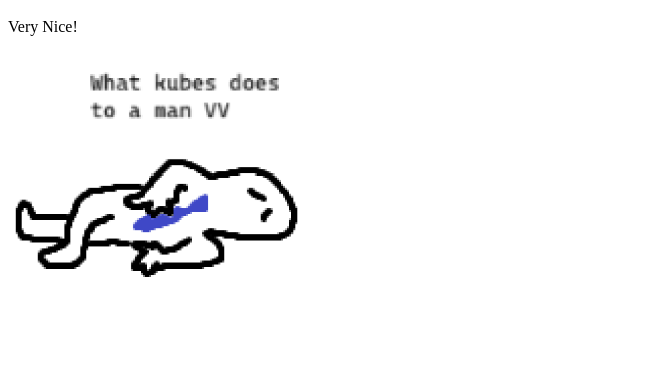
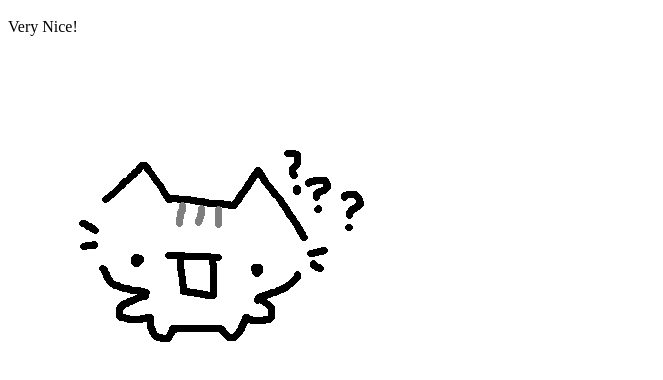
Before and after one commit to ItsMmmike/SYS-360_Tech-Journal, a plain HTML site: page week2/index.html in a window 1280 px wide. Shown: the part 48-428 px from the top of the page, without its empty margins (0-663 px from the left). Drawn offline with Linux system fonts and the light colour scheme.

Commit message:
Update index.html

```diff
--- a/week2/index.html
+++ b/week2/index.html
@@ -2,5 +2,5 @@
 <title>Nginx Web Server Goes Here (1/30/26)</title>
 <h1>Mike's Cool Nginx Instance VM for Lab 2-2</h1>
   <p>Very Nice!</p>
-  <img src="cool-image.png" alt="Cool-Image">
+  <img src="image.png" alt="Cool-Image">
 </html>
```
